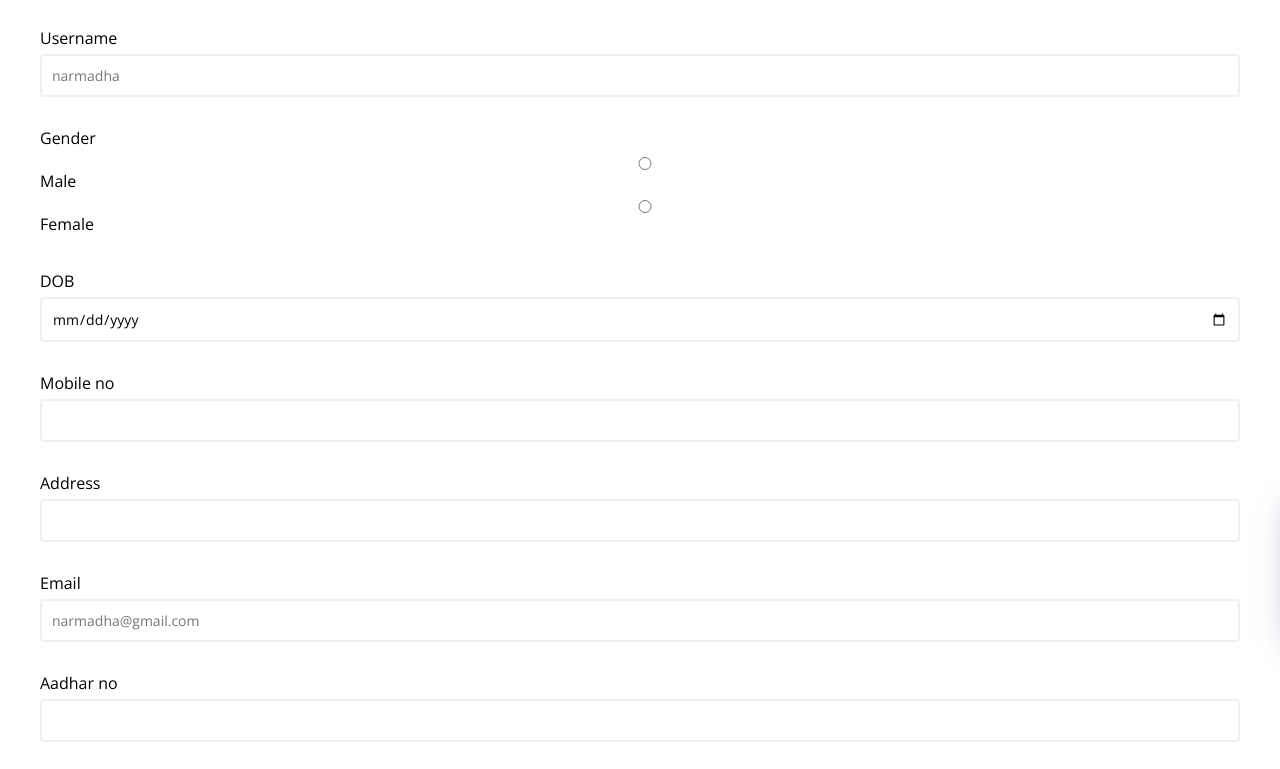
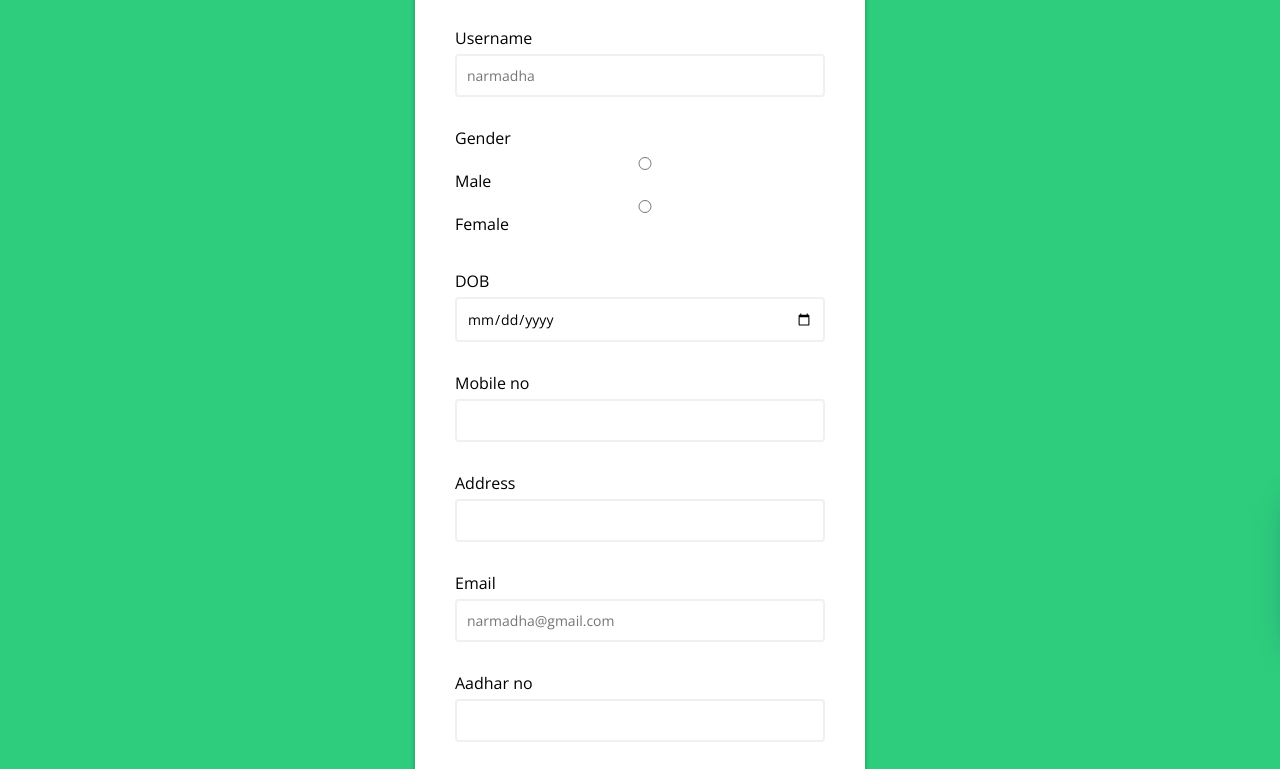
Before and after one commit to narmadha12/form-validation, a plain HTML site: page index.html in a window 1280 px wide. Shown: the part 77-846 px from the top of the page. Drawn offline with nearby package versions, Linux system fonts and the light colour scheme; a web font is replaced by a local one.

Commit message:
Update style.css

```diff
--- a/style.css
+++ b/style.css
@@ -6,7 +6,7 @@ box-sizing: border-box;
 }
 
 body {
-background-color: #2ecc71;
+background-color: #2ecc7d;
 font-family: 'Open Sans', sans-serif;
 display: flex;
 align-items: center;
@@ -20,7 +20,7 @@ background-color: #fff;
 border-radius: 5px;
 box-shadow: 0 2px 5px rgba(0, 0, 0, 0.3);
 overflow: hidden;
-width: 4000px;
+width: 450px;
 max-width: 100%;
 }
 
```
